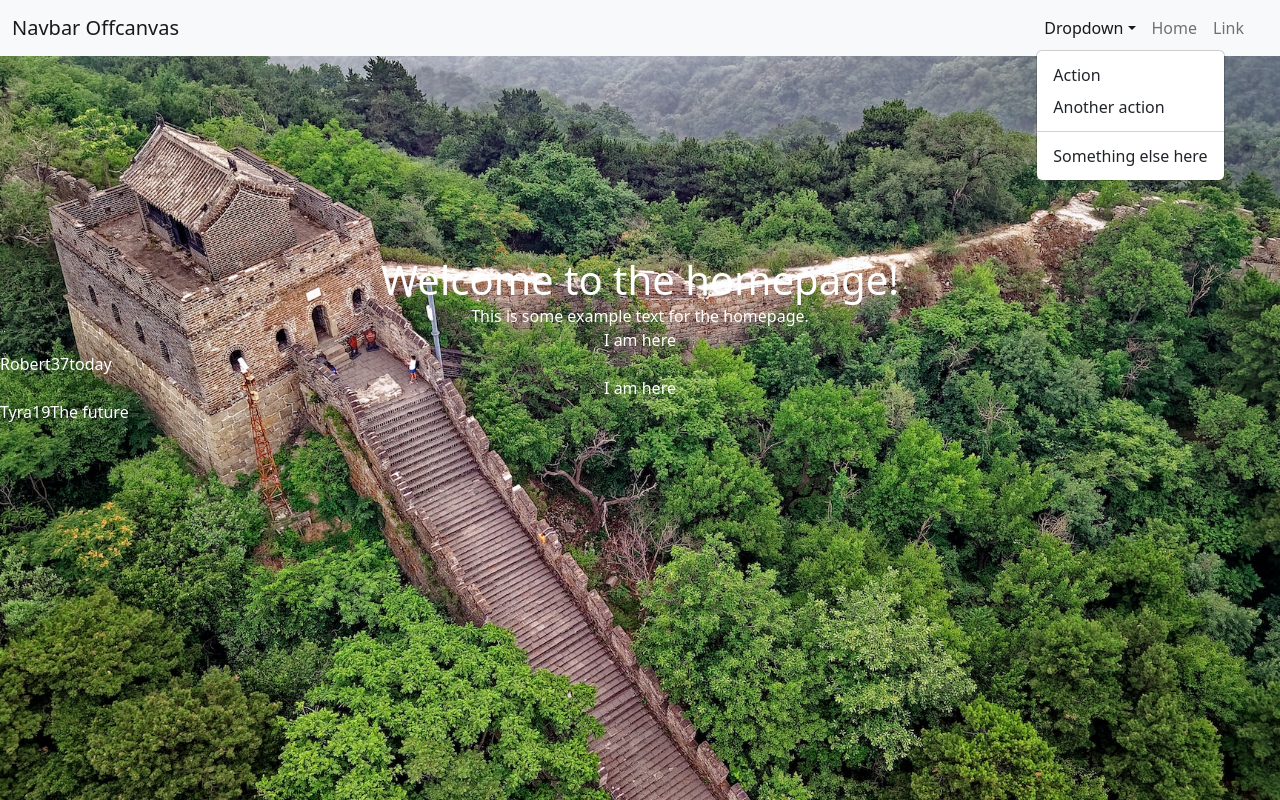
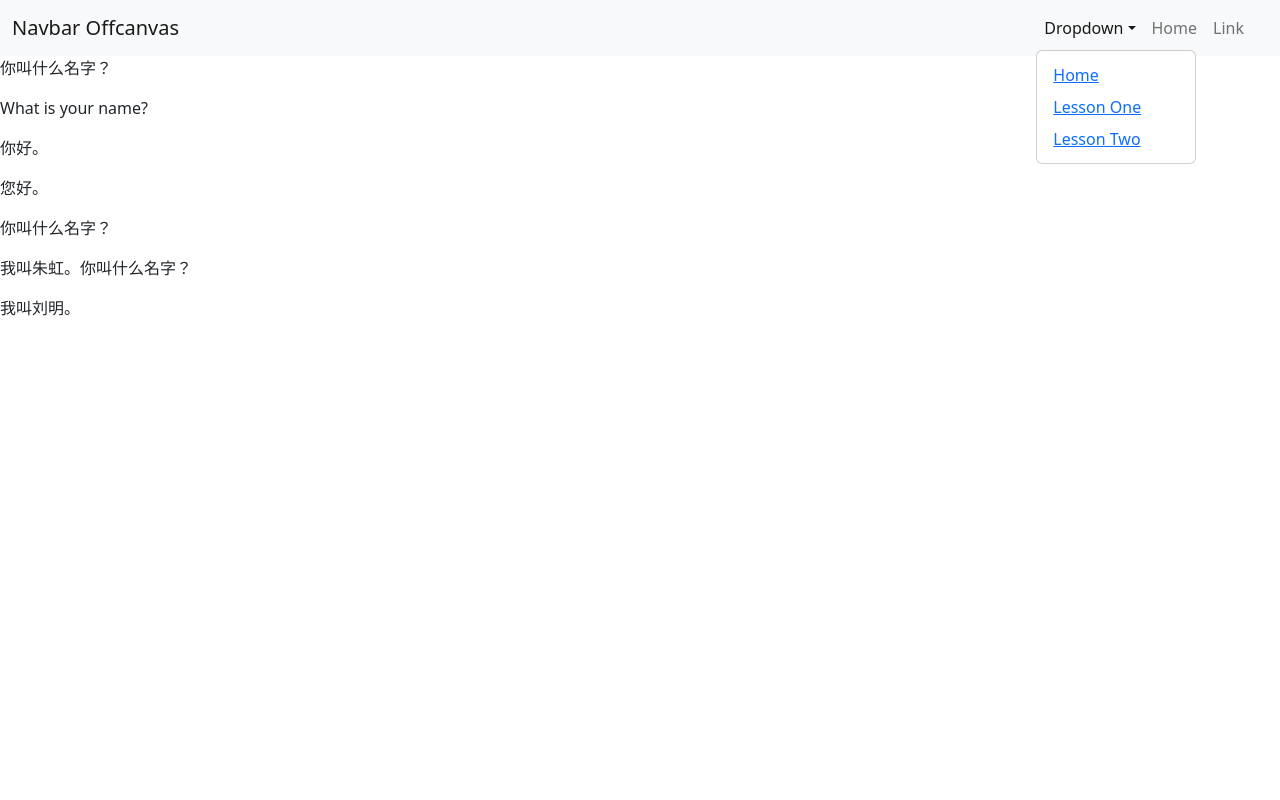
Before and after one commit to RN255/learn-chinese-gold, a React (Create React App) app: page /lesson in a window 1280 px wide. Both pictures are taken after a click on the button "Dropdown". Built offline with nearby package versions, Linux system fonts and the light colour scheme.

Commit message:
router done

```diff
--- a/package.json
+++ b/package.json
@@ -10,6 +10,7 @@
     "react": "^18.2.0",
     "react-bootstrap": "^2.7.4",
     "react-dom": "^18.2.0",
+    "react-router-dom": "^6.11.0",
     "react-scripts": "5.0.1",
     "web-vitals": "^2.1.4"
   },
--- a/src/App.js
+++ b/src/App.js
@@ -1,9 +1,48 @@
 import "./App.css";
 import Home from "./pages/Home";
+import Lesson from "./pages/Lesson";
+import NavBar from "./components/NavBar";
 import "bootstrap/dist/css/bootstrap.min.css";
+import { BrowserRouter, Route, Routes } from "react-router-dom";
+import { lessonOne, lessonTwo } from "./props/lessonText";
 
 function App() {
-  return <Home></Home>;
+  return (
+    <BrowserRouter>
+      <NavBar></NavBar>
+      <Routes>
+        <Route path="/" element={<Home />} />
+        <Route
+          path="/lesson"
+          element={
+            <Lesson
+              chineseTitle={lessonOne.chineseTitle}
+              englishTitle={lessonOne.englishTitle}
+              lineOne={lessonOne.lineOne}
+              lineTwo={lessonOne.lineTwo}
+              lineThree={lessonOne.lineThree}
+              lineFour={lessonOne.lineFour}
+              lineFive={lessonOne.lineFive}
+            />
+          }
+        />
+        <Route
+          path="/lessonTwo"
+          element={
+            <Lesson
+              chineseTitle={lessonTwo.chineseTitle}
+              englishTitle={lessonTwo.englishTitle}
+              lineOne={lessonTwo.lineOne}
+              lineTwo={lessonTwo.lineTwo}
+              lineThree={lessonTwo.lineThree}
+              lineFour={lessonTwo.lineFour}
+              lineFive={lessonTwo.lineFive}
+            />
+          }
+        />
+      </Routes>
+    </BrowserRouter>
+  );
 }
 
 export default App;
--- a/src/components/Lesson.js
+++ /dev/null
@@ -1,12 +0,0 @@
-import React from "react";
-
-export default function Lesson(props) {
-  return (
-    <>
-      <p>I am here</p>
-      {props.name}
-      {props.age}
-      {props.date}
-    </>
-  );
-}
--- a/src/components/NavBar.js
+++ b/src/components/NavBar.js
@@ -4,11 +4,12 @@ import Nav from "react-bootstrap/Nav";
 import Navbar from "react-bootstrap/Navbar";
 import NavDropdown from "react-bootstrap/NavDropdown";
 import Offcanvas from "react-bootstrap/Offcanvas";
+import { Link } from "react-router-dom";
 
 export default function NavBar() {
   return (
     <>
-      <Navbar key="md" bg="light" expand="md" className="mb-3">
+      <Navbar key="md" bg="light" expand="md" className="mb-0">
         <Container fluid>
           <Navbar.Brand href="#">Navbar Offcanvas</Navbar.Brand>
           <Navbar.Toggle aria-controls={`offcanvasNavbar-expand-md`} />
@@ -28,13 +29,14 @@ export default function NavBar() {
                   title="Dropdown"
                   id={`offcanvasNavbarDropdown-expand-md`}
                 >
-                  <NavDropdown.Item href="#action3">Action</NavDropdown.Item>
+                  <NavDropdown.Item href="#action3">
+                    <Link to="/">Home</Link>
+                  </NavDropdown.Item>
                   <NavDropdown.Item href="#action4">
-                    Another action
+                    <Link to="/lesson">Lesson One</Link>
                   </NavDropdown.Item>
-                  <NavDropdown.Divider />
-                  <NavDropdown.Item href="#action5">
-                    Something else here
+                  <NavDropdown.Item href="#action4">
+                    <Link to="/lessonTwo">Lesson Two</Link>
                   </NavDropdown.Item>
                 </NavDropdown>
                 <Nav.Link href="#action1">Home</Nav.Link>
--- a/src/pages/Home.js
+++ b/src/pages/Home.js
@@ -1,17 +1,11 @@
 import React from "react";
-import NavBar from "../components/NavBar";
 import "../styles/styles.css";
-import Lesson from "../components/Lesson";
-import { text, text2 } from "../props/lessonText";
 
 const Home = () => {
   return (
     <div id="homePage">
-      <NavBar></NavBar>
       <h1>Welcome to the homepage!</h1>
       <p>This is some example text for the homepage.</p>
-      <Lesson name={text.name} age={text.age} date={text.date}></Lesson>
-      <Lesson name={text2.name} age={text2.age} date={text2.date}></Lesson>
     </div>
   );
 };
--- /dev/null
+++ b/src/pages/Lesson.js
@@ -0,0 +1,16 @@
+import React from "react";
+import "../styles/styles.css";
+
+export default function Lesson(props) {
+  return (
+    <div id="lesson">
+      <p>{props.chineseTitle}</p>
+      <p>{props.englishTitle}</p>
+      <p>{props.lineOne}</p>
+      <p>{props.lineTwo}</p>
+      <p>{props.lineThree}</p>
+      <p>{props.lineFour}</p>
+      <p>{props.lineFive}</p>
+    </div>
+  );
+}
--- a/src/props/lessonText.js
+++ b/src/props/lessonText.js
@@ -1,11 +1,19 @@
-export const text = {
-  name: "Robert",
-  age: "37",
-  date: "today",
+export const lessonOne = {
+  chineseTitle: "你叫什么名字？",
+  englishTitle: "What is your name?",
+  lineOne: "你好。",
+  lineTwo: "您好。",
+  lineThree: "你叫什么名字？",
+  lineFour: "我叫朱虹。你叫什么名字？",
+  lineFive: "我叫刘明。",
 };
 
-export const text2 = {
-  name: "Tyra",
-  age: "19",
-  date: "The future",
+export const lessonTwo = {
+  chineseTitle: "你叫什么名字？",
+  englishTitle: "What is your name?",
+  lineOne: "你好。",
+  lineTwo: "您好。",
+  lineThree: "你叫什么名字？",
+  lineFour: "我叫朱虹。你叫什么名字？",
+  lineFive: "我叫刘明。",
 };
--- a/src/styles/styles.css
+++ b/src/styles/styles.css
@@ -11,7 +11,6 @@
 #homePage h1 {
   width: fit-content;
   margin: auto;
-  margin-top: 25vh;
 }
 
 #homePage p {
```
Also changed, not shown: 2 other files (tests, documents, lock files or other folders).
